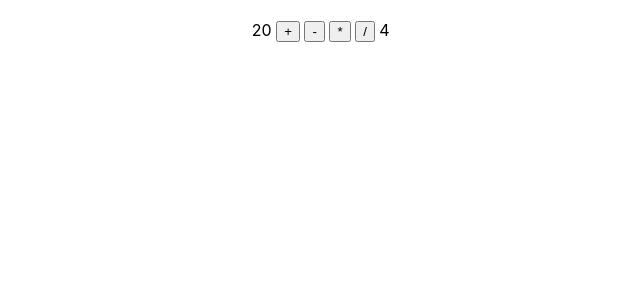
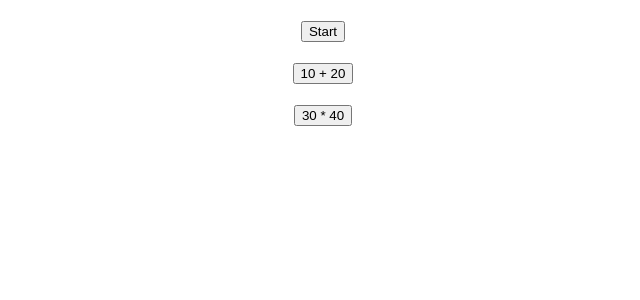
Before and after one commit to Noppanut01/app1, a React (Create React App) app: page / in a window 1280 px wide. Shown: the top 300 px of the page, without its empty margins (317-957 px from the left). Built offline with nearby package versions, Linux system fonts and the light colour scheme.

Commit message:
event inspect

```diff
--- a/src/App.js
+++ b/src/App.js
@@ -3,9 +3,10 @@ import { Header, Content, Footer } from "./func-components"
 import Calender from "./class-components"
 import Button from "./class-components"
 import { Calculator2 } from "./calculator"
+import { EventData2 } from "./event-data"
 
 function App() {
-  return <Calculator2 />
+  return <EventData2 />
 }
 
 export default App
--- /dev/null
+++ b/src/event-data.js
@@ -0,0 +1,25 @@
+import React from "react";
+
+export function EventData2() {
+
+    const onClickStartStop = (ev) => {
+        let t = ev.target.innerText
+        let s = (t === "Start") ? "Stop" : "Start"
+        ev.target.innerText = s
+    }
+
+    const onClickAdd = (ev) => {
+        let t = ev.target.innerText
+        let r = eval(t)
+        alert(`${t} = ${r}`)
+    }
+
+
+    return (
+        <div style={{ textAlign: "center", marginTop: 20 }}>
+            <button onClick={(ev) => onClickStartStop(ev)}>Start</button><br /><br />
+            <button onClick={(ev) => onClickAdd(ev)}>10 + 20</button><br /><br />
+            <button onClick={(ev) => onClickAdd(ev)}>30 * 40</button><br /><br />
+        </div>
+    )
+}
```
